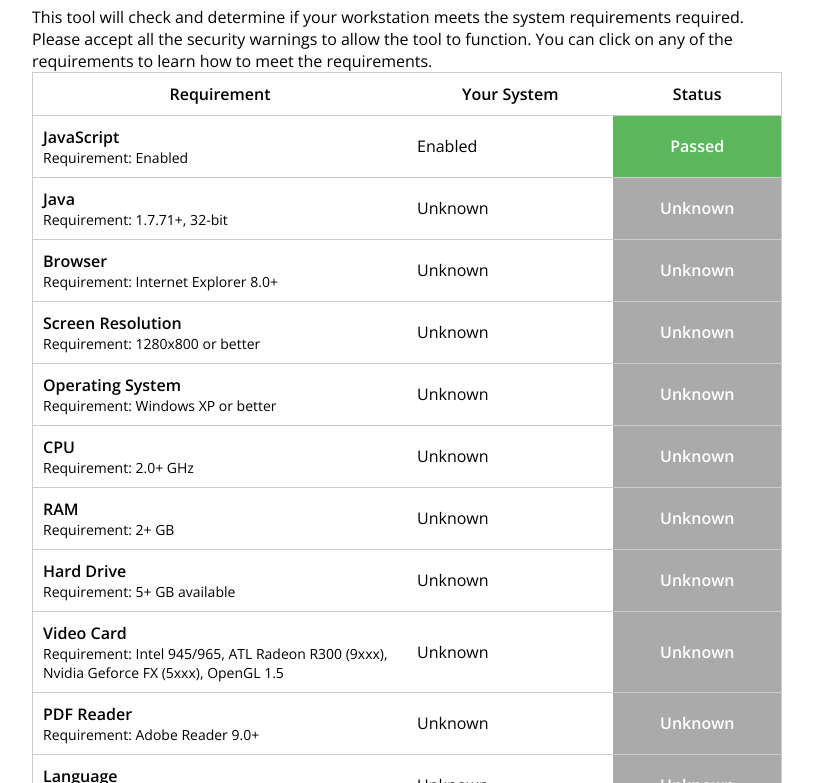
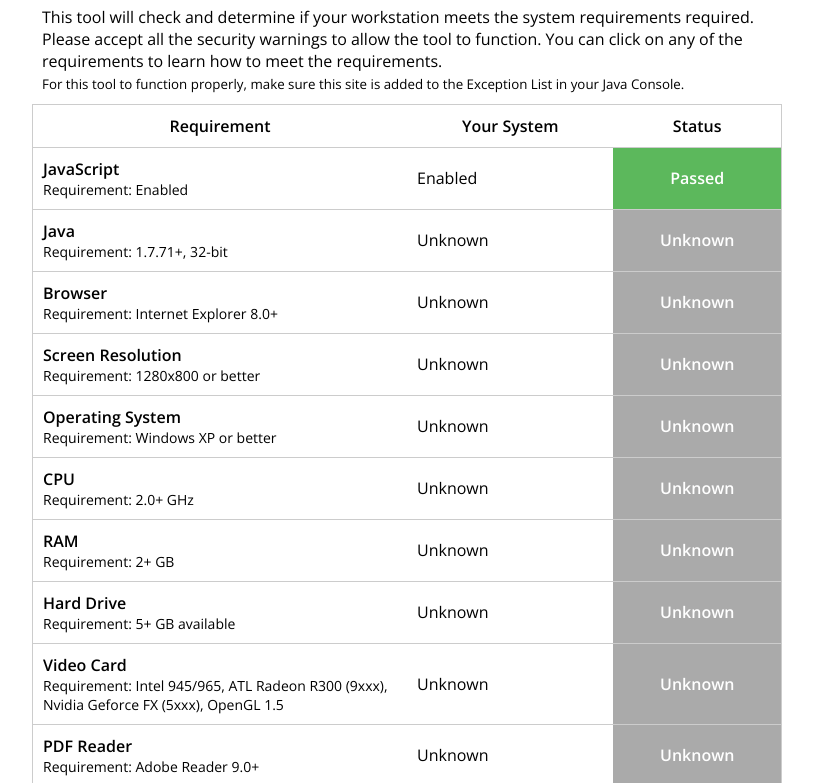
Before and after one commit to shawtan/HardwareDetection, a plain HTML site: page index.html in a window 1280 px wide. Shown: the part 80-863 px from the top of the page, without its empty margins (233-1046 px from the left). Drawn offline with nearby package versions, Linux system fonts and the light colour scheme.

Commit message:
small change

```diff
--- a/index.html
+++ b/index.html
@@ -11,9 +11,14 @@
 
 	<div class="outer">
 		<h1>Hardware Detector</h1>
+
+		<div class="desc">
 		<noscript>A browser with <a href="https://support.microsoft.com/en-ca/gp/howtoscript">JavaScript</a> enabled is required for this page to operate properly.<br><br></noscript>
 
-		This tool will check and determine if your workstation meets the system requirements required. Please accept all the security warnings to allow the tool to function. You can click on any of the requirements to learn how to meet the requirements.
+		This tool will check and determine if your workstation meets the system requirements required. Please accept all the security warnings to allow the tool to function. You can click on any of the requirements to learn how to meet the requirements. <br>
+
+		<small>For this tool to function properly, make sure this site is added to the Exception List in your Java Console.</small>
+		</div>
 
 		<div id="property">
 			<table>
@@ -63,6 +68,7 @@
 			    width = 1
 			    height = 1>
 		    <param name="permissions" value="all-permissions" />
+		    <param name="java_status_events" value="true" />
 		    <a href="https://java.com/en/download/help/enable_browser.xml">
 		    Your browser does not support Applets!
 		    </a>
--- a/js/detect.js
+++ b/js/detect.js
@@ -244,6 +244,7 @@ function detectJava() {
 }
 
 function detectUsingJava() {
+
 	if (navigator.javaEnabled()){
 
 		try {
@@ -268,6 +269,8 @@ function detectUsingJava() {
 		properties['java'].value = "Not Enabled";
 		properties['java'].pass = false;
 	}
+
+	drawTable();
 
 }
 
--- a/js/script.js
+++ b/js/script.js
@@ -39,6 +39,8 @@ $( document ).ready( function() {
 	$('#java-sites').click(configureJavaExceptions);
 	$('#java-security').click(configureJavaSecurity);
 
+	javaApp.onLoad(detectUsingJava);
+
 } );
 
 /*
@@ -74,10 +76,9 @@ function detect() {
 	detectLang();
 	detectPDF();
 
-	detectUsingJava();
+	// detectUsingJava();
 
 	if (properties["browser"].value === 'Microsoft Internet Explorer') { //ActiveX enabled
-	console.log("here");
 		detectCPU();
 		detectGPU();
 	}
--- a/style.css
+++ b/style.css
@@ -7,6 +7,10 @@ body {
 .outer {
 	max-width: 750px;
 	margin: 0 auto;
+}
+
+.desc {
+	margin: 10px;
 }
 
 h1 {
```
Also changed, not shown: 2 other files.
